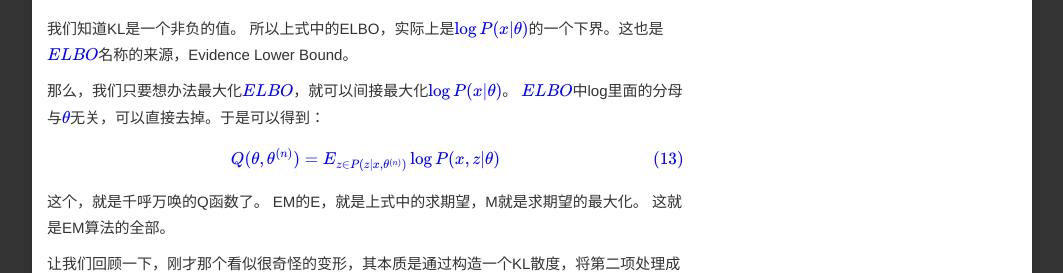
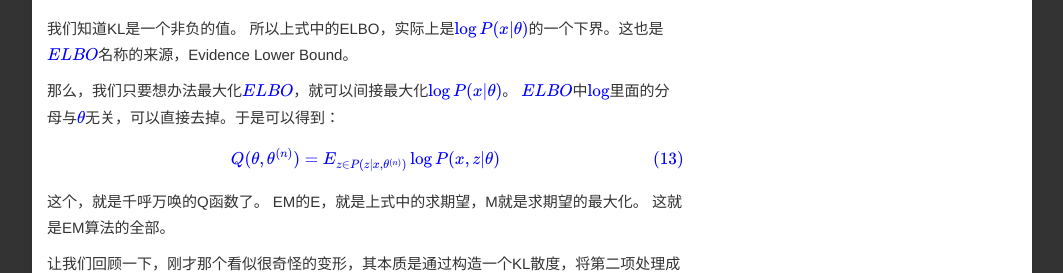
Before and after one commit to liwenju0/liwenju0.github.io, a Jekyll site: the page built from _posts/2024-11-18-理解EM算法.md, in a window 1280 px wide and 900 px high, scrolled down 2794 px. Shown: the part 180-453 px from the top of the window, without its empty margins (108-1171 px from the left). Built offline with Jekyll 4.4.1, drawn with Linux system fonts in a browser that asks for light colours; comment, search, counter and statistics services are not loaded.

Commit message:
更新表示

```diff
--- a/_posts/2024-11-18-理解EM算法.md
+++ b/_posts/2024-11-18-理解EM算法.md
@@ -165,7 +165,7 @@ $$
 所以上式中的ELBO，实际上是$\log P(x|\theta)$的一个下界。这也是$ELBO$名称的来源，Evidence Lower Bound。
 
 那么，我们只要想办法最大化$ELBO$，就可以间接最大化$\log P(x|\theta)$。
-$ELBO$中log里面的分母与$\theta$无关，可以直接去掉。于是可以得到：
+$ELBO$中$\log$里面的分母与$\theta$无关，可以直接去掉。于是可以得到：
 
 $$
 Q(\theta, \theta^{(n)}) = E_{z \in P(z|x, \theta^{(n)})} \log P(x,z|\theta) \tag{13}
```
